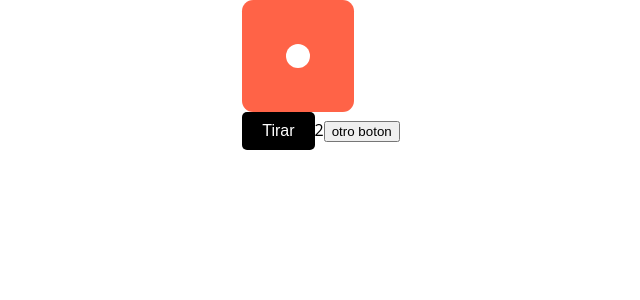
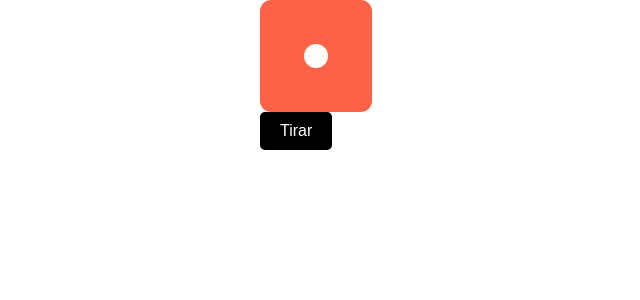
Before and after one commit to Revivanco/Dice-Game, a React (Create React App) app: page / in a window 1280 px wide. Shown: the top 300 px of the page, without its empty margins (319-959 px from the left). Built offline with nearby package versions, Linux system fonts and the light colour scheme.

Commit message:
listener events were added

```diff
--- a/src/App.jsx
+++ b/src/App.jsx
@@ -12,7 +12,7 @@ function tirarDado() {
 function App() {
   const [diceSide, setDiceSide] = useState(tirarDado())
   let alternativeDiceSide = 4
-  const pruebas = () => {
+  const rollDice = () => {
     setDiceSide(tirarDado())
     alternativeDiceSide = 3
     console.log(alternativeDiceSide)
@@ -20,8 +20,7 @@ function App() {
   return (
     <div>
       <DiceComponent number={diceSide} />
-      <DiceButton />
-      <button onClick={pruebas}>otro boton</button>
+      <DiceButton onRollDice={rollDice} />
     </div>
   );
 
--- a/src/component/DiceButton/DiceButton.jsx
+++ b/src/component/DiceButton/DiceButton.jsx
@@ -1,12 +1,9 @@
 import React from "react";
 
-function DiceButton() {
-    let diceSide = 2;
-
-    const pruebas = () => {
+function DiceButton({onRollDice}) {
+    const rollDice = () => {
         console.log("kushini pechochiniiiii");
-        diceSide += 1;
-        console.log(diceSide);
+        onRollDice()
     };
 
     const buttonStyle = {
@@ -22,10 +19,9 @@ function DiceButton() {
 
     return (
         <>
-            <button style={buttonStyle} onClick={pruebas}>
+            <button style={buttonStyle} onClick={rollDice}>
                 Tirar
             </button>
-            {diceSide}
         </>
     );
 }
--- a/src/component/DiceComponent/DiceComponent.jsx
+++ b/src/component/DiceComponent/DiceComponent.jsx
@@ -1,8 +1,7 @@
 import React from "react"
 
 
-const DiceComponent = (props) => {
-    const { number } = props
+const DiceComponent = ( { number } ) => {
     console.log(number)
     if (number === 1) {
         return (
```
